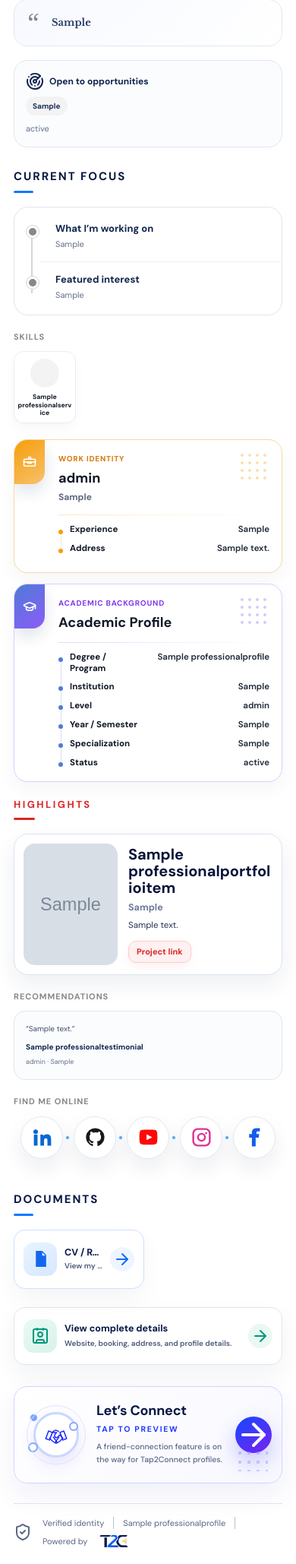
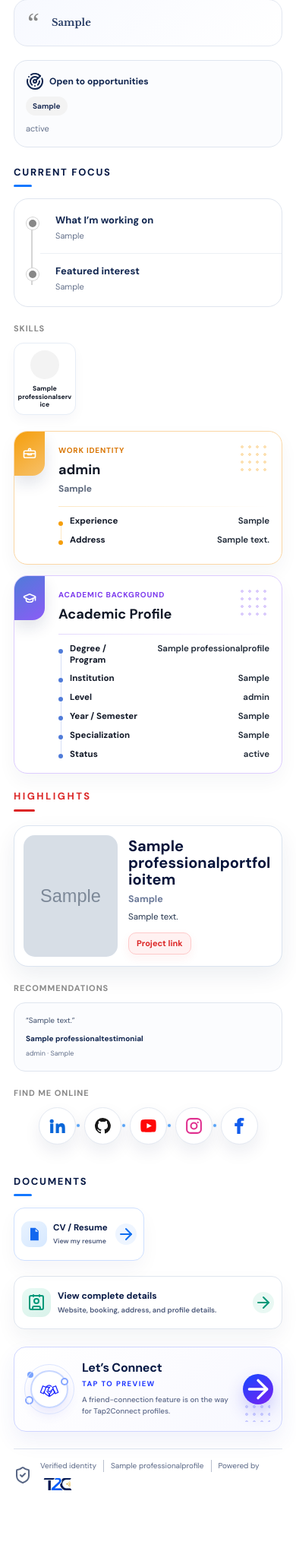
Before and after one commit to RobinDhami/Cards, a Django app: a page that uses professional_cards/templates/professional_cards/modern_identity.html in a window 390 px wide. Shown: the part 545-2603 px from the top of the page at 76% size. After the commit the page ends 2506 px from the top, so only its background shows below. Run offline with Django 5.2, Linux system fonts and the light colour scheme; tables that the repository leaves empty hold one stand-in row (values such as "Sample post"); grey boxes marked "Sample" are stand-in pictures; some libraries are stand-ins or nearby versions.

Commit message:
Reduce lower profile section scale

```diff
--- a/professional_cards/templates/professional_cards/modern_identity.html
+++ b/professional_cards/templates/professional_cards/modern_identity.html
@@ -187,16 +187,16 @@
     .recommendation p { margin:0; color:#40506d; font-size:10px; line-height:1.6; }
     .recommendation strong { display:block; margin-top:9px; font-size:10px; }
     .recommendation span { color:var(--muted); font-size:9px; }
-    .social-section { margin-top:28px; }
-    .social-section .section-title,.document-section .section-title { margin-bottom:18px; color:#061844; font-size:15px; font-weight:900; letter-spacing:.13em; }
-    .social-section .section-title::after,.document-section .section-title::after { content:""; display:block; width:26px; height:3px; margin-top:9px; border-radius:999px; background:#1478ff; }
-    .socials { display:flex; flex-wrap:wrap; align-items:center; justify-content:center; gap:16px; padding:1px 0 28px; }
-    .documents { display:grid; grid-template-columns:repeat(2,minmax(0,1fr)); gap:15px; }
-    .social { position:relative; width:64px; height:64px; display:inline-flex; align-items:center; justify-content:center; border:1px solid #e3e8f1; border-radius:50%; color:#fff; background:#fff; box-shadow:0 12px 28px rgba(11,31,74,.08), inset 0 1px 0 rgba(255,255,255,.95); transition:.18s ease; }
-    .social:not(:first-child)::before { content:""; position:absolute; left:-13px; top:50%; width:5px; height:5px; border-radius:50%; background:#58a3f5; transform:translate(-50%,-50%); box-shadow:0 0 0 1px rgba(88,163,245,.08); }
+    .social-section { margin-top:24px; }
+    .social-section .section-title,.document-section .section-title { margin-bottom:15px; color:#061844; font-size:13px; font-weight:900; letter-spacing:.13em; }
+    .social-section .section-title::after,.document-section .section-title::after { content:""; display:block; width:24px; height:3px; margin-top:8px; border-radius:999px; background:#1478ff; }
+    .socials { display:flex; flex-wrap:wrap; align-items:center; justify-content:center; gap:13px; padding:0 0 23px; }
+    .documents { display:grid; grid-template-columns:repeat(2,minmax(0,1fr)); gap:12px; }
+    .social { position:relative; width:55px; height:55px; display:inline-flex; align-items:center; justify-content:center; border:1px solid #e3e8f1; border-radius:50%; color:#fff; background:#fff; box-shadow:0 10px 22px rgba(11,31,74,.075), inset 0 1px 0 rgba(255,255,255,.95); transition:.18s ease; }
+    .social:not(:first-child)::before { content:""; position:absolute; left:-10px; top:50%; width:4px; height:4px; border-radius:50%; background:#58a3f5; transform:translate(-50%,-50%); box-shadow:0 0 0 1px rgba(88,163,245,.08); }
     .social:hover { transform:translateY(-2px); box-shadow:0 16px 30px rgba(11,31,74,.12), inset 0 1px 0 rgba(255,255,255,.95); }
-    .social svg { width:29px; height:29px; fill:currentColor; }
-    .social i { width:28px; height:28px; stroke-width:2.5; }
+    .social svg { width:25px; height:25px; fill:currentColor; }
+    .social i { width:24px; height:24px; stroke-width:2.5; }
     .social-linkedin { color:#0a66d8; }
     .social-instagram { color:#e03190; }
     .social-facebook { color:#135dec; }
@@ -204,50 +204,50 @@
     .social-github { color:#191919; }
     .social.action-website { color:#1b67e9; background:#fff; }
     .social-label { position:absolute; width:1px; height:1px; overflow:hidden; clip:rect(0,0,0,0); white-space:nowrap; }
-    .document { min-width:0; min-height:86px; display:grid; grid-template-columns:38px minmax(0,1fr) 30px; align-items:center; gap:8px; padding:10px; border:1px solid #cfe0ff; border-radius:17px; color:#061844; background:#fff; box-shadow:0 14px 30px rgba(11,31,74,.045); overflow:hidden; transition:.18s ease; }
+    .document { min-width:0; min-height:76px; display:grid; grid-template-columns:34px minmax(0,1fr) 28px; align-items:center; gap:7px; padding:9px; border:1px solid #cfe0ff; border-radius:15px; color:#061844; background:#fff; box-shadow:0 11px 24px rgba(11,31,74,.04); overflow:hidden; transition:.18s ease; }
     .document:hover { transform:translateY(-1px); box-shadow:0 18px 36px rgba(11,31,74,.075); }
     .document-certificate { border-color:#ffd8c7; }
-    .document-icon { width:38px; height:38px; display:grid; place-items:center; flex:0 0 auto; border-radius:12px; color:#1267ef; background:linear-gradient(145deg,#e9f3ff,#d6e8ff); }
+    .document-icon { width:34px; height:34px; display:grid; place-items:center; flex:0 0 auto; border-radius:11px; color:#1267ef; background:linear-gradient(145deg,#e9f3ff,#d6e8ff); }
     .document-certificate .document-icon { color:#f05b20; background:linear-gradient(145deg,#fff0e9,#ffdfcf); }
-    .document-icon svg { width:23px; height:23px; fill:currentColor; }
-    .document-arrow,.details-arrow { width:30px; height:30px; display:grid; place-items:center; border-radius:50%; color:#106eef; background:#eef5ff; }
+    .document-icon svg { width:20px; height:20px; fill:currentColor; }
+    .document-arrow,.details-arrow { width:28px; height:28px; display:grid; place-items:center; border-radius:50%; color:#106eef; background:#eef5ff; }
     .document-certificate .document-arrow { color:#f05b20; background:#fff1ea; }
-    .document-arrow i,.details-arrow i { width:20px; height:20px; stroke-width:3; }
-    .document-title { display:block; min-width:0; overflow:hidden; text-overflow:ellipsis; white-space:nowrap; color:#061844; font-size:13px; font-weight:900; line-height:1.15; }
-    .document-subtitle { display:block; margin-top:7px; overflow:hidden; text-overflow:ellipsis; white-space:nowrap; color:#4b5879; font-size:9.5px; font-weight:600; line-height:1.2; }
-    .details-trigger { width:100%; min-height:86px; margin-top:24px; padding:16px 18px; border:1px solid #e0e6ef; border-radius:17px; background:#fff; display:grid; grid-template-columns:52px minmax(0,1fr) 38px; align-items:center; gap:16px; text-align:left; box-shadow:0 14px 32px rgba(11,31,74,.055); transition:.18s ease; }
+    .document-arrow i,.details-arrow i { width:18px; height:18px; stroke-width:3; }
+    .document-title { display:block; min-width:0; overflow:hidden; text-overflow:ellipsis; white-space:nowrap; color:#061844; font-size:12px; font-weight:900; line-height:1.15; }
+    .document-subtitle { display:block; margin-top:6px; overflow:hidden; text-overflow:ellipsis; white-space:nowrap; color:#4b5879; font-size:9px; font-weight:600; line-height:1.2; }
+    .details-trigger { width:100%; min-height:76px; margin-top:20px; padding:13px 15px; border:1px solid #e0e6ef; border-radius:15px; background:#fff; display:grid; grid-template-columns:44px minmax(0,1fr) 32px; align-items:center; gap:13px; text-align:left; box-shadow:0 12px 26px rgba(11,31,74,.05); transition:.18s ease; }
     .details-trigger:hover { transform:translateY(-1px); box-shadow:0 18px 36px rgba(11,31,74,.08); }
-    .details-icon { width:52px; height:52px; display:grid; place-items:center; border-radius:16px; color:#009879; background:linear-gradient(145deg,#e8faf4,#d9f2ea); }
-    .details-icon i { width:26px; height:26px; stroke-width:2.4; }
-    .details-trigger strong { display:block; color:#061844; font-size:14px; font-weight:900; }
-    .details-trigger span span { display:block; margin-top:8px; color:#4b5879; font-size:11.5px; font-weight:600; line-height:1.45; }
+    .details-icon { width:44px; height:44px; display:grid; place-items:center; border-radius:14px; color:#009879; background:linear-gradient(145deg,#e8faf4,#d9f2ea); }
+    .details-icon i { width:23px; height:23px; stroke-width:2.4; }
+    .details-trigger strong { display:block; color:#061844; font-size:13px; font-weight:900; }
+    .details-trigger span span { display:block; margin-top:6px; color:#4b5879; font-size:10.5px; font-weight:600; line-height:1.4; }
     .details-arrow { color:#009879; background:#e9f8f3; }
     .connect { width:100%; min-height:52px; margin-top:18px; display:flex; align-items:center; justify-content:center; gap:9px; border:0; border-radius:15px; color:#fff; background:linear-gradient(100deg,var(--accent),color-mix(in srgb,var(--accent) 78%,#142365)); box-shadow:0 12px 24px color-mix(in srgb,var(--accent) 24%,transparent); font-size:14px; font-weight:700; }
-    .connect-soon { position:relative; width:100%; min-height:148px; margin-top:28px; overflow:hidden; display:grid; grid-template-columns:118px minmax(0,1fr) 72px; gap:14px; align-items:center; padding:24px 20px; border:1px solid #cfd5ff; border-radius:18px; color:#061844; background:linear-gradient(135deg,#fff,#fbfbff 55%,#f7f8ff); box-shadow:0 15px 34px rgba(58,67,189,.08); text-align:left; transition:.18s ease; }
-    .connect-soon::after { content:""; position:absolute; right:18px; bottom:15px; width:43px; height:30px; opacity:.45; background-image:radial-gradient(#9094ff 2px,transparent 2.5px); background-size:12px 12px; }
+    .connect-soon { position:relative; width:100%; min-height:124px; margin-top:23px; overflow:hidden; display:grid; grid-template-columns:92px minmax(0,1fr) 58px; gap:12px; align-items:center; padding:18px 16px; border:1px solid #cfd5ff; border-radius:16px; color:#061844; background:linear-gradient(135deg,#fff,#fbfbff 55%,#f7f8ff); box-shadow:0 12px 28px rgba(58,67,189,.075); text-align:left; transition:.18s ease; }
+    .connect-soon::after { content:""; position:absolute; right:15px; bottom:12px; width:36px; height:25px; opacity:.45; background-image:radial-gradient(#9094ff 1.7px,transparent 2.2px); background-size:10px 10px; }
     .connect-soon:hover { transform:translateY(-1px); border-color:#afb9ff; box-shadow:0 20px 42px rgba(58,67,189,.12); }
-    .connect-art { position:relative; width:108px; height:108px; display:grid; place-items:center; color:#1d27ff; }
-    .connect-art::before { content:""; position:absolute; inset:9px; border:3px solid #c8d7ff; border-radius:50%; box-shadow:0 10px 20px rgba(90,80,230,.13), inset 0 0 0 21px #fff; }
+    .connect-art { position:relative; width:86px; height:86px; display:grid; place-items:center; color:#1d27ff; }
+    .connect-art::before { content:""; position:absolute; inset:8px; border:2.5px solid #c8d7ff; border-radius:50%; box-shadow:0 8px 16px rgba(90,80,230,.12), inset 0 0 0 17px #fff; }
     .connect-art::after { content:""; position:absolute; inset:0; border:1px solid #dbe4ff; border-radius:50%; }
-    .connect-art svg { position:relative; z-index:1; width:54px; height:54px; stroke:currentColor; stroke-width:2.4; fill:none; stroke-linecap:round; stroke-linejoin:round; }
+    .connect-art svg { position:relative; z-index:1; width:43px; height:43px; stroke:currentColor; stroke-width:2.4; fill:none; stroke-linecap:round; stroke-linejoin:round; }
     .connect-orbit { position:absolute; border-radius:50%; border:2px solid #86a6ff; background:#fff; }
-    .connect-orbit.dot-one { left:5px; top:12px; width:9px; height:9px; background:#7aa4ff; border:0; }
-    .connect-orbit.dot-two { right:10px; top:22px; width:12px; height:12px; }
-    .connect-orbit.dot-three { left:2px; bottom:16px; width:13px; height:13px; }
+    .connect-orbit.dot-one { left:4px; top:10px; width:8px; height:8px; background:#7aa4ff; border:0; }
+    .connect-orbit.dot-two { right:8px; top:18px; width:10px; height:10px; }
+    .connect-orbit.dot-three { left:1px; bottom:13px; width:11px; height:11px; }
     .connect-copy { min-width:0; }
-    .connect-soon strong { display:block; color:#061844; font-size:20px; font-weight:900; line-height:1.1; letter-spacing:-.2px; }
-    .connect-soon > .connect-copy > span { display:block; margin-top:12px; color:#1e36ff; font-size:12px; font-weight:900; text-transform:uppercase; letter-spacing:.16em; }
-    .connect-soon p { margin:13px 0 0; max-width:265px; color:#5a6687; font-size:12px; font-weight:500; line-height:1.6; }
-    .connect-flight { position:relative; min-height:92px; display:grid; place-items:center; color:#93a5ff; }
+    .connect-soon strong { display:block; color:#061844; font-size:17px; font-weight:900; line-height:1.1; letter-spacing:-.2px; }
+    .connect-soon > .connect-copy > span { display:block; margin-top:9px; color:#1e36ff; font-size:10.5px; font-weight:900; text-transform:uppercase; letter-spacing:.15em; }
+    .connect-soon p { margin:10px 0 0; max-width:225px; color:#5a6687; font-size:10.5px; font-weight:500; line-height:1.55; }
+    .connect-flight { position:relative; min-height:76px; display:grid; place-items:center; color:#93a5ff; }
     .connect-flight svg { position:absolute; inset:0; width:100%; height:100%; stroke:currentColor; fill:none; stroke-linecap:round; stroke-linejoin:round; }
-    .connect-flight .plane { right:21px; top:10px; width:26px; height:26px; stroke-width:2.2; }
+    .connect-flight .plane { right:18px; top:8px; width:22px; height:22px; stroke-width:2.2; }
     .connect-flight .path { stroke-dasharray:5 7; stroke-width:2; opacity:.8; }
-    .connect-soon-arrow { position:relative; z-index:1; width:52px; height:52px; display:grid; place-items:center; justify-self:end; border-radius:50%; color:#fff; background:linear-gradient(145deg,#1448ff,#7a22f2); box-shadow:0 13px 28px rgba(59,54,240,.26); }
-    .connect-soon-arrow i { width:24px; height:24px; stroke-width:2.6; }
-    .footer { margin-top:26px; padding:17px 0 4px; border-top:1px solid #dfe5ef; display:grid; grid-template-columns:auto 1fr; align-items:center; gap:14px; color:#596785; font-size:11px; text-align:left; }
-    .footer i { width:25px; height:25px; color:#4d83f6; stroke-width:2.2; }
+    .connect-soon-arrow { position:relative; z-index:1; width:43px; height:43px; display:grid; place-items:center; justify-self:end; border-radius:50%; color:#fff; background:linear-gradient(145deg,#1448ff,#7a22f2); box-shadow:0 10px 22px rgba(59,54,240,.24); }
+    .connect-soon-arrow i { width:21px; height:21px; stroke-width:2.6; }
+    .footer { margin-top:22px; padding:14px 0 3px; border-top:1px solid #dfe5ef; display:grid; grid-template-columns:auto 1fr; align-items:center; gap:11px; color:#596785; font-size:10px; text-align:left; }
+    .footer i { width:21px; height:21px; color:#4d83f6; stroke-width:2.2; }
     .footer > span:not(.footer-line) { display:none !important; }
-    .footer-line { display:flex; min-width:0; align-items:center; justify-content:space-between; gap:12px; }
+    .footer-line { display:flex; min-width:0; align-items:center; justify-content:space-between; gap:9px; }
     .footer-line span { min-width:0; white-space:nowrap; }
     .footer-separator { width:1px; height:16px; background:#b9c0ce; }
     .drawer { position:fixed; z-index:100; inset:0; padding:18px; display:flex; align-items:flex-end; justify-content:center; visibility:hidden; opacity:0; background:rgba(8,20,47,.48); backdrop-filter:blur(5px); transition:.2s ease; }
@@ -282,29 +282,29 @@
       .portfolio-meta { margin-top:8px; gap:6px; font-size:12.5px; }
       .portfolio-copy p { margin-top:8px; font-size:11.5px; line-height:1.42; }
       .portfolio-link { min-height:29px; margin-top:11px; padding:0 10px; font-size:11px; border-radius:10px; }
-      .socials { gap:14px; padding-bottom:22px; }
-      .social { width:56px; height:56px; }
+      .socials { gap:11px; padding-bottom:19px; }
+      .social { width:49px; height:49px; }
       .social:not(:first-child)::before { left:-9px; width:4px; height:4px; }
       .documents { gap:10px; }
-      .document { min-height:78px; grid-template-columns:44px minmax(0,1fr) 32px; gap:10px; padding:12px; border-radius:15px; }
-      .document-icon { width:44px; height:44px; border-radius:13px; }
-      .document-icon svg { width:25px; height:25px; }
-      .document-title { font-size:12.5px; }
-      .document-subtitle { margin-top:5px; font-size:10px; }
-      .document-arrow,.details-arrow { width:32px; height:32px; }
-      .details-trigger { min-height:76px; grid-template-columns:44px minmax(0,1fr) 32px; gap:10px; padding:12px; border-radius:15px; }
-      .details-icon { width:44px; height:44px; border-radius:13px; }
-      .details-trigger strong { font-size:12.5px; }
-      .details-trigger span span { margin-top:5px; font-size:10px; }
-      .connect-soon { min-height:128px; grid-template-columns:80px minmax(0,1fr); padding:20px 70px 20px 16px; gap:12px; }
-      .connect-art { width:78px; height:78px; }
-      .connect-art svg { width:40px; height:40px; }
-      .connect-soon strong { font-size:18px; }
-      .connect-soon > .connect-copy > span { margin-top:8px; font-size:10.5px; }
-      .connect-soon p { margin-top:9px; font-size:10.5px; line-height:1.55; }
-      .connect-flight { position:absolute; right:13px; top:50%; width:54px; min-height:54px; transform:translateY(-50%); }
+      .document { min-height:70px; grid-template-columns:34px minmax(0,1fr) 28px; gap:8px; padding:9px; border-radius:14px; }
+      .document-icon { width:34px; height:34px; border-radius:11px; }
+      .document-icon svg { width:20px; height:20px; }
+      .document-title { font-size:11.5px; }
+      .document-subtitle { margin-top:5px; font-size:8.8px; }
+      .document-arrow,.details-arrow { width:28px; height:28px; }
+      .details-trigger { min-height:70px; grid-template-columns:38px minmax(0,1fr) 28px; gap:9px; padding:10px; border-radius:14px; }
+      .details-icon { width:38px; height:38px; border-radius:12px; }
+      .details-trigger strong { font-size:12px; }
+      .details-trigger span span { margin-top:5px; font-size:9.5px; }
+      .connect-soon { min-height:112px; grid-template-columns:66px minmax(0,1fr); padding:16px 58px 16px 13px; gap:10px; }
+      .connect-art { width:66px; height:66px; }
+      .connect-art svg { width:34px; height:34px; }
+      .connect-soon strong { font-size:16px; }
+      .connect-soon > .connect-copy > span { margin-top:7px; font-size:9.5px; }
+      .connect-soon p { margin-top:8px; font-size:9.8px; line-height:1.5; }
+      .connect-flight { position:absolute; right:11px; top:50%; width:46px; min-height:46px; transform:translateY(-50%); }
       .connect-flight .path,.connect-flight .plane { display:none; }
-      .connect-soon-arrow { width:48px; height:48px; }
+      .connect-soon-arrow { width:40px; height:40px; }
       .footer { grid-template-columns:auto minmax(0,1fr); }
       .footer-line { flex-wrap:wrap; justify-content:flex-start; row-gap:8px; }
       .drawer { padding:0; }
@@ -318,14 +318,14 @@
       .portfolio-copy p { font-size:10.8px; }
       .portfolio-link { min-height:27px; padding:0 8px; font-size:10.5px; }
       .socials { justify-content:space-between; gap:8px; }
-      .social { width:49px; height:49px; }
-      .social svg { width:24px; height:24px; }
+      .social { width:43px; height:43px; }
+      .social svg { width:22px; height:22px; }
       .social:not(:first-child)::before { display:none; }
       .documents { grid-template-columns:1fr; gap:10px; }
-      .document { min-height:74px; }
-      .connect-soon { grid-template-columns:1fr; padding:18px; }
+      .document { min-height:66px; }
+      .connect-soon { grid-template-columns:1fr; padding:15px; }
       .connect-art { display:none; }
-      .connect-flight { position:relative; right:auto; top:auto; width:48px; min-height:48px; justify-self:end; transform:none; }
+      .connect-flight { position:relative; right:auto; top:auto; width:40px; min-height:40px; justify-self:end; transform:none; }
       .footer-line { font-size:10px; }
     }
   </style>
```
